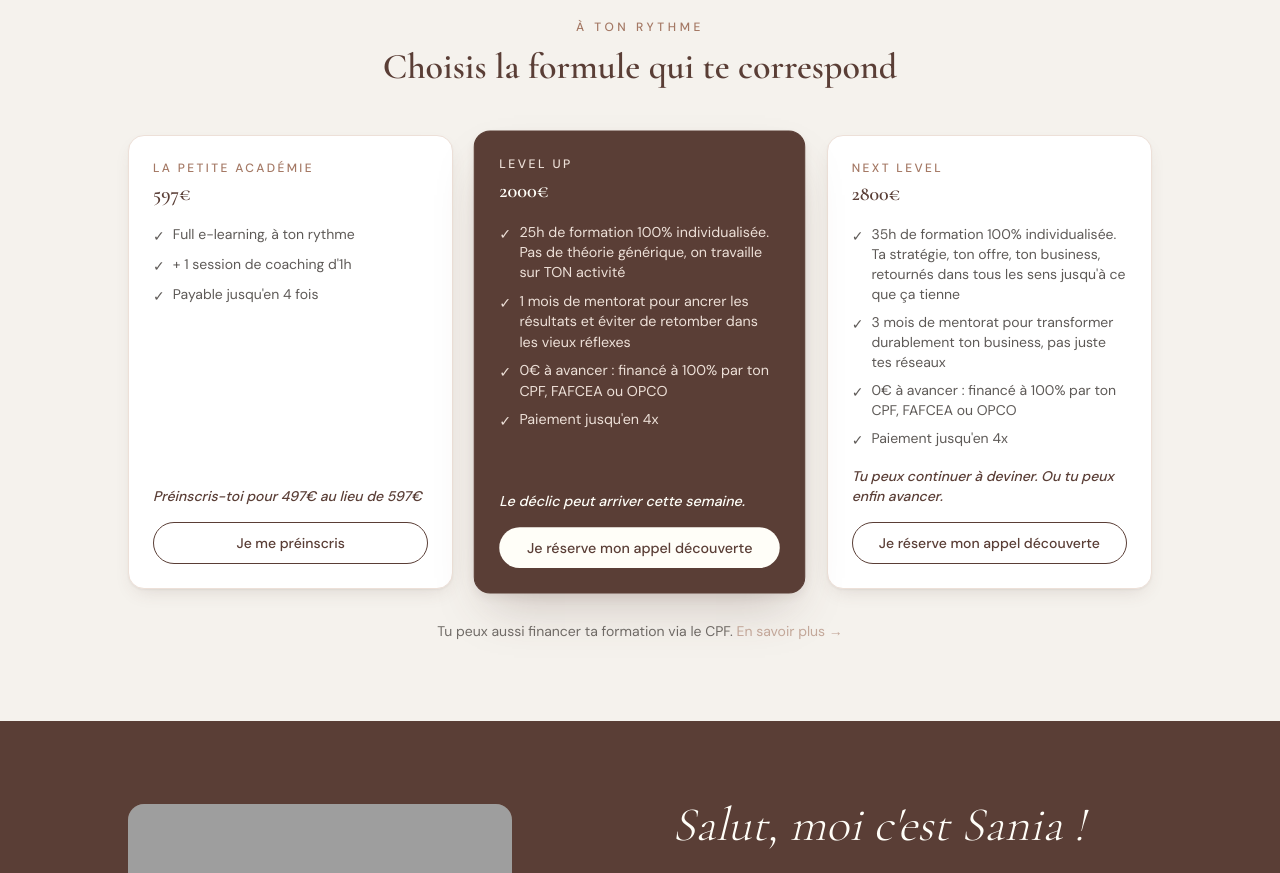
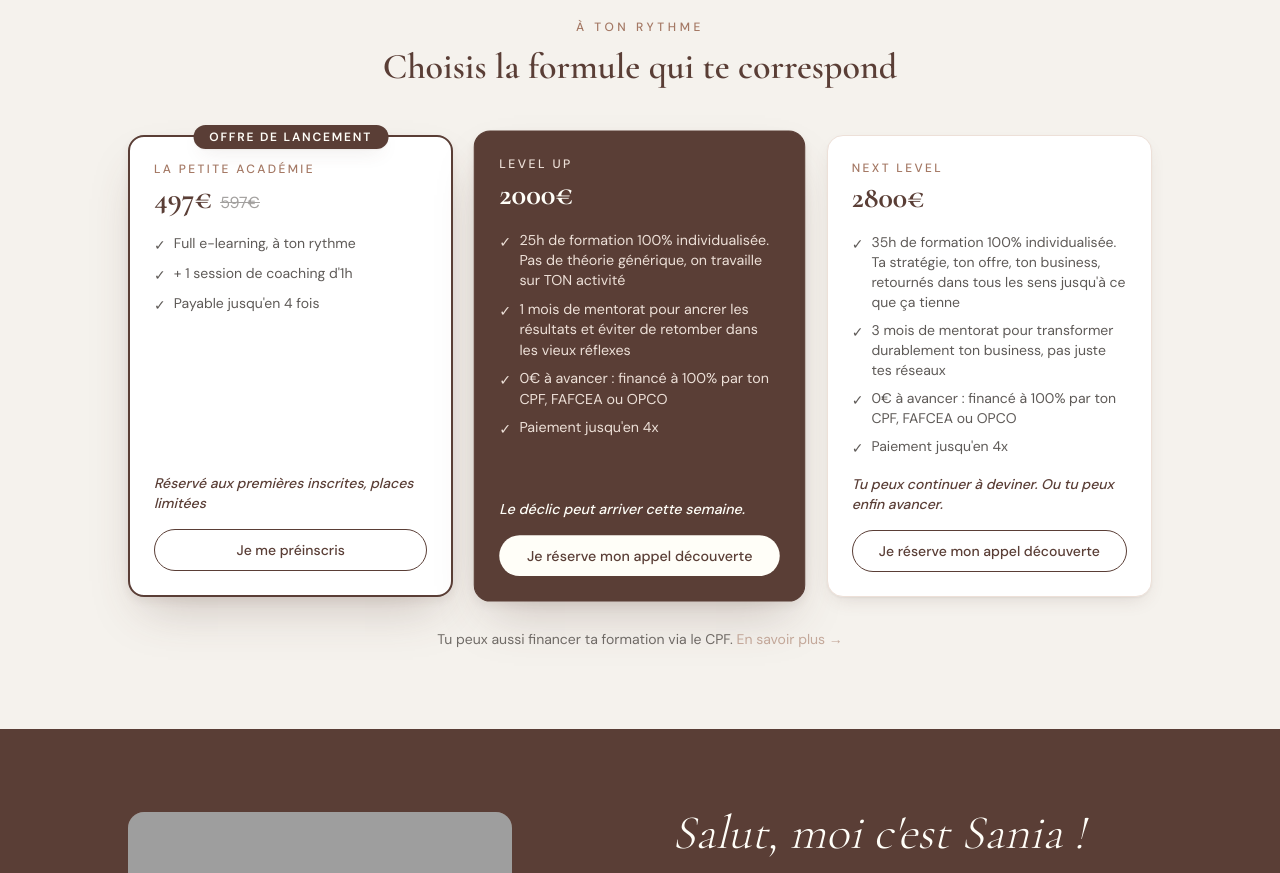
Before and after one commit to LadySocialdown/hub, a Next.js app: page / in a window 1280 px wide. Shown: the part 1180-2053 px from the top of the page. Built offline with nearby package versions, Linux system fonts and the light colour scheme; no server answers; grey boxes are pictures that could not be loaded.

Commit message:
Rend l'offre de lancement de La Petite Académie plus visible
Badge "Offre de lancement", prix barré 597€ -> 497€ mis en avant,
et carte différenciée visuellement des deux autres offres.

```diff
--- a/src/app/(public)/page.tsx
+++ b/src/app/(public)/page.tsx
@@ -105,13 +105,15 @@ export default function HomePage() {
           <div className="grid grid-cols-1 md:grid-cols-3 gap-6">
             <PricingCard
               plan="La Petite Académie"
-              price="597€"
+              price="497€"
+              oldPrice="597€"
+              badge="Offre de lancement"
               features={[
                 "Full e-learning, à ton rythme",
                 "+ 1 session de coaching d'1h",
                 "Payable jusqu'en 4 fois",
               ]}
-              tagline="Préinscris-toi pour 497€ au lieu de 597€"
+              tagline="Réservé aux premières inscrites, places limitées"
               cta="Je me préinscris"
               href="/la-petite-academie"
             />
@@ -288,6 +290,8 @@ function SpaceCard({
 function PricingCard({
   plan,
   price,
+  oldPrice,
+  badge,
   features,
   tagline,
   cta,
@@ -296,6 +300,8 @@ function PricingCard({
 }: {
   plan: string;
   price: string;
+  oldPrice?: string;
+  badge?: string;
   features: string[];
   tagline?: string;
   cta: string;
@@ -304,12 +310,19 @@ function PricingCard({
 }) {
   return (
     <div
-      className={`card-lift p-6 rounded-2xl border flex flex-col gap-4 ${
+      className={`card-lift p-6 rounded-2xl border flex flex-col gap-4 relative ${
         highlight
           ? "bg-[var(--cacao)] border-[var(--cacao)] text-[var(--ivoire)] shadow-warm-lg scale-[1.02]"
+          : badge
+          ? "bg-white border-[var(--cacao)] border-2 shadow-warm-lg"
           : "bg-white border-[var(--mocha-light)] shadow-warm"
       }`}
     >
+      {badge && (
+        <span className="absolute -top-3 left-1/2 -translate-x-1/2 px-4 py-1 rounded-full bg-[var(--cacao)] text-[var(--ivoire)] text-xs font-semibold uppercase tracking-[0.15em] shadow-warm whitespace-nowrap">
+          {badge}
+        </span>
+      )}
       <div>
         <p
           className={`text-xs uppercase tracking-[0.2em] font-medium mb-1 ${
@@ -318,14 +331,25 @@ function PricingCard({
         >
           {plan}
         </p>
+        <div className="flex items-baseline gap-2 flex-wrap">
           <p
-          className={`text-xl font-semibold ${
+            className={`text-3xl font-bold ${
               highlight ? "text-[var(--ivoire)]" : "text-[var(--cacao)]"
             }`}
             style={{ fontFamily: "var(--font-cormorant), Georgia, serif" }}
           >
             {price}
           </p>
+          {oldPrice && (
+            <p
+              className={`text-base line-through ${
+                highlight ? "text-[var(--mocha-light)] opacity-70" : "text-[var(--noir)] opacity-40"
+              }`}
+            >
+              {oldPrice}
+            </p>
+          )}
+        </div>
       </div>
       <ul className="space-y-2 flex-1">
         {features.map((f) => (
```
Lines whose indentation alone changed are shown as unchanged.
